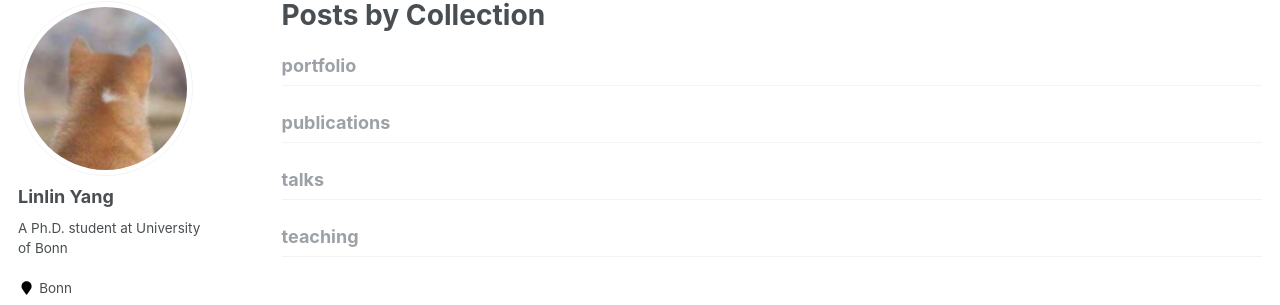
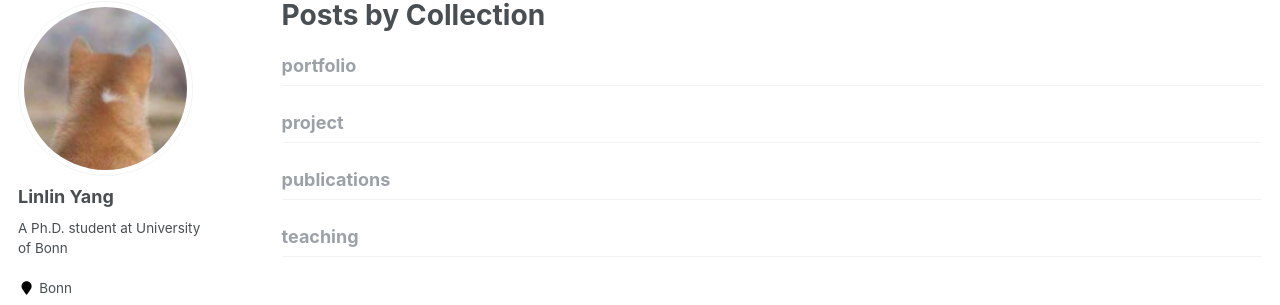
Before and after one commit to bestonebyone/mu4yang, a Jekyll site: the page built from _pages/collection-archive.html, in a window 1280 px wide. Shown: the part 117-422 px from the top of the page. Built offline with Jekyll 4.4.1, drawn with Linux system fonts in a browser that asks for light colours.

Commit message:
revise project

```diff
--- a/_config.yml
+++ b/_config.yml
@@ -184,7 +184,7 @@ collections:
   portfolio:
     output: true
     permalink: /:collection/:path/
-  talks:
+  project:
     output: true
     permalink: /:collection/:path/
 
@@ -236,12 +236,12 @@ defaults:
       author_profile: true
       share: true
       comment: true
-  # _talks
+  # _project
   - scope:
       path: ""
-      type: talks
+      type: project
     values:
-      layout: talk
+      layout: single
       author_profile: true
       share: true
 
--- a/_data/navigation.yml
+++ b/_data/navigation.yml
@@ -4,7 +4,7 @@ main:
 #  url: /publications/
 
  - title: "Project"
-   url: /talks/
+   url: /project/
 
 #  - title: "Teaching"
 #    url: /teaching/
--- a/_pages/talks.html
+++ b/_pages/talks.html
@@ -1,7 +1,7 @@
 ---
 layout: archive
 title: "Project"
-permalink: /talks/
+permalink: /project/
 author_profile: true
 ---
 
@@ -11,6 +11,6 @@ author_profile: true
 
 {% endif %}
 
-{% for post in site.talks reversed %}
+{% for post in site.project reversed %}
   {% include archive-single-talk.html %}
 {% endfor %}
```
